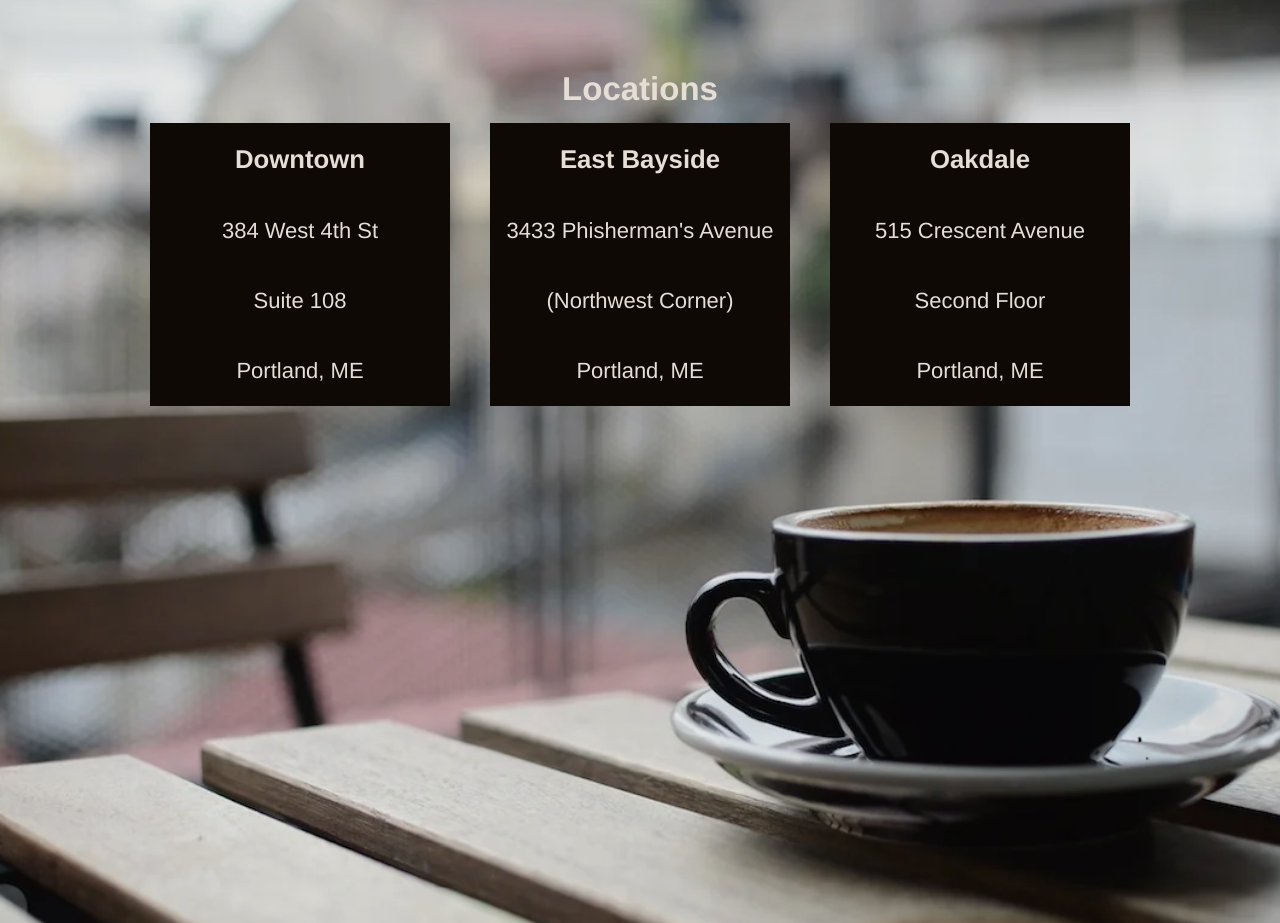
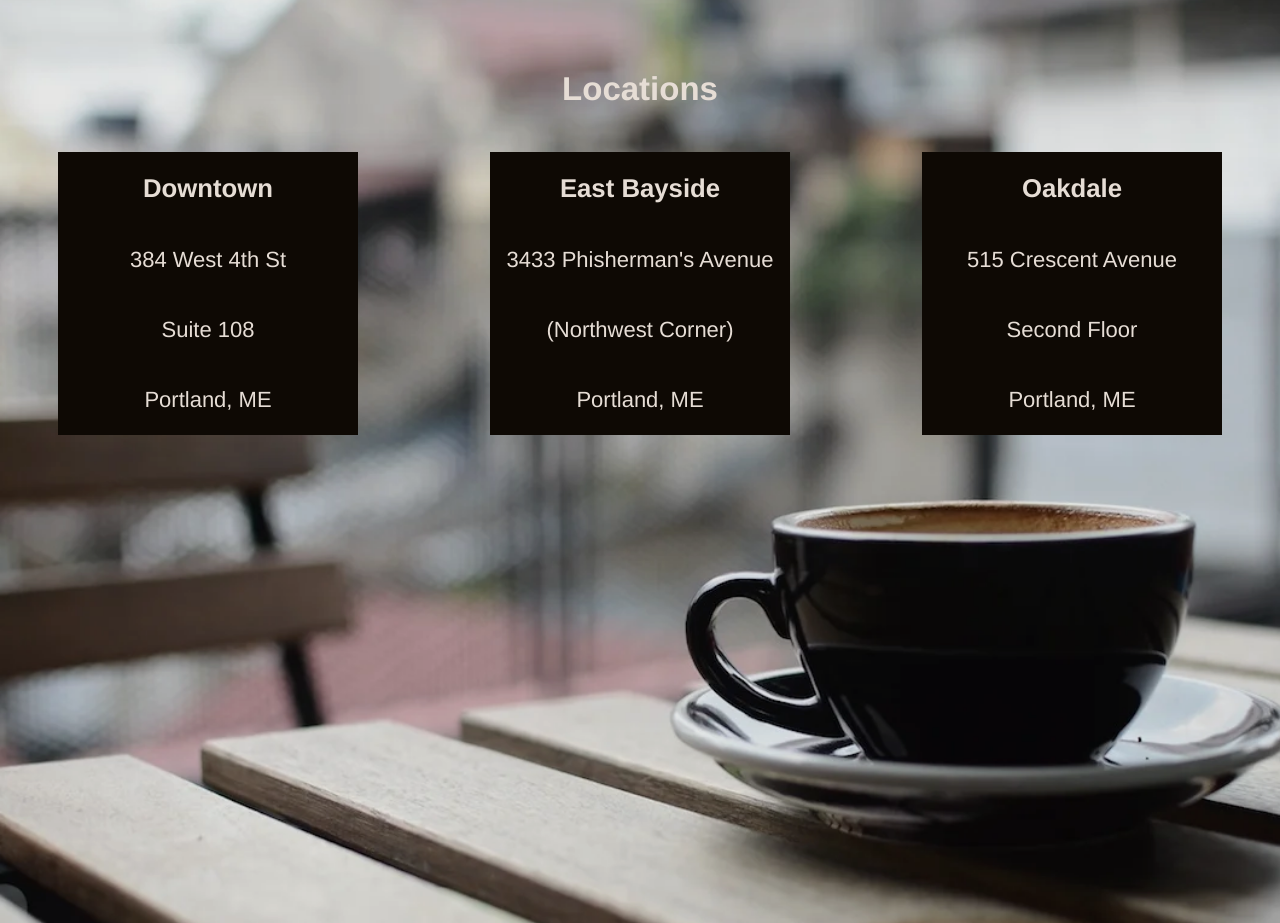
Before and after one commit to jsnrch003/codecademy-teacozy-project, a plain HTML site: page index.html in a window 1280 px wide. Shown: the part 2020-2943 px from the top of the page. Drawn offline with Linux system fonts and the light colour scheme.

Commit message:
Update style.css

```diff
--- a/style.css
+++ b/style.css
@@ -147,7 +147,7 @@ h4, h5 {
 }
 
 .location {
-    margin: 15px 20px auto;
+    margin: 2em 3em;
 }
 
 .location ul {
```
